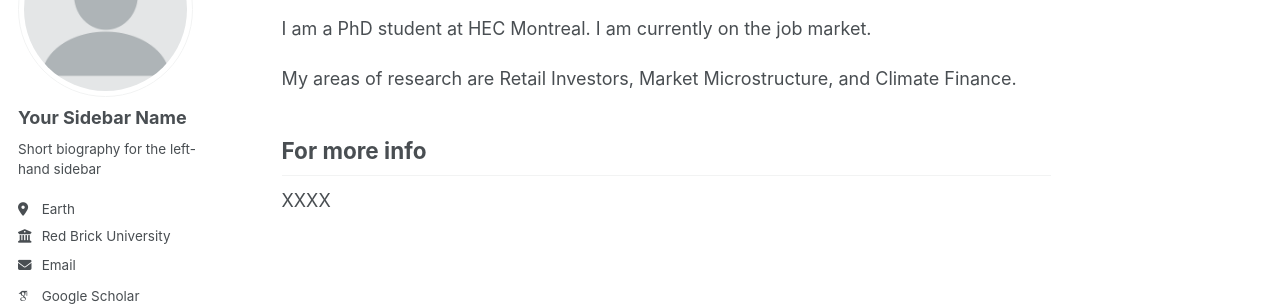
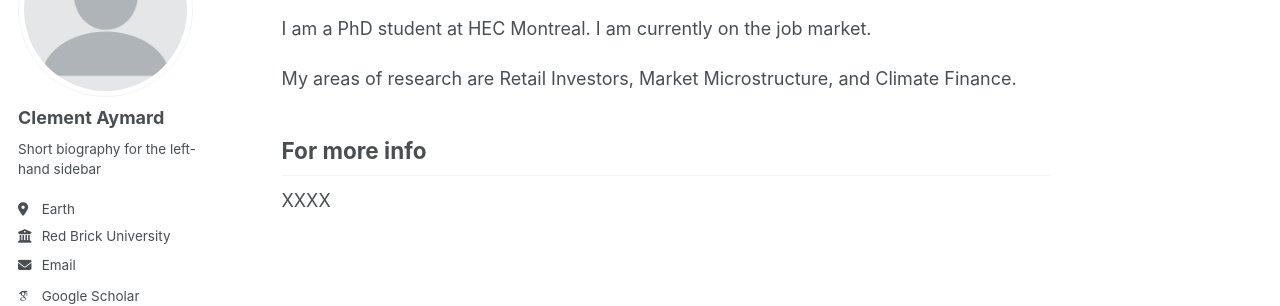
Before and after one commit to clemaymd/clemaymd.github.io, a Jekyll site: the page built from _pages/about.md, in a window 1280 px wide. Shown: the part 177-483 px from the top of the page. Built offline with Jekyll 4.4.1, drawn with Linux system fonts in a browser that asks for light colours; some web fonts are replaced; a script that is not in the unit is left out.

Commit message:
Update _config.yml

```diff
--- a/_config.yml
+++ b/_config.yml
@@ -23,7 +23,7 @@ repository               : "academicpages/academicpages.github.io"
 author:
   # Biographic information
   avatar           : "profile.png"
-  name             : "Your Sidebar Name"
+  name             : "Clement Aymard"
   pronouns         : # example: "she/her"
   bio              : "Short biography for the left-hand sidebar"
   location         : "Earth"
```
